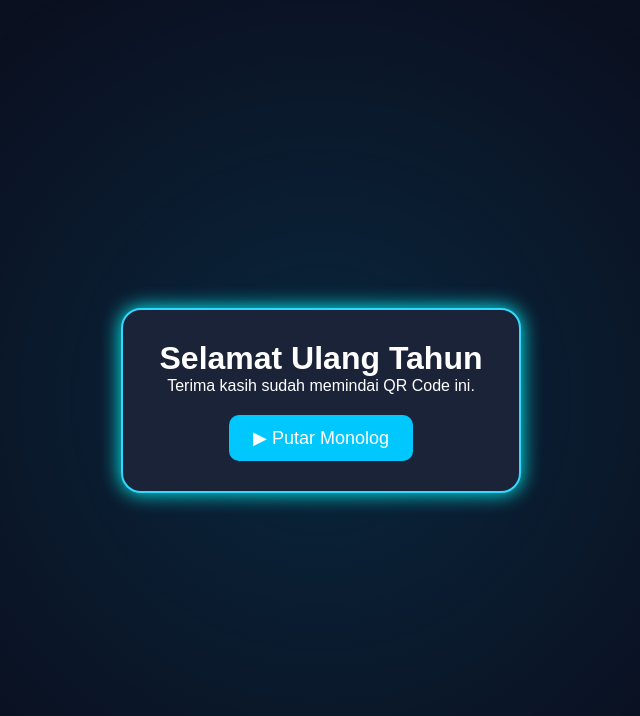
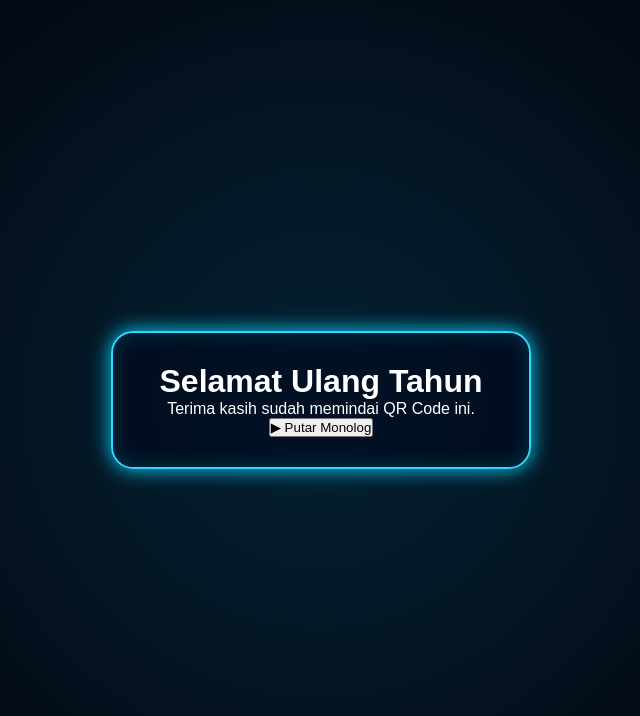
Before and after one commit to oscillatoria/Selamat-Ulang-Tahun, a plain HTML site: page Index.html in a window 1280 px wide. Shown: the whole page, without its empty margins (319-959 px from the left). Drawn offline with Linux system fonts and the light colour scheme.

Commit message:
Update Index.html

```diff
--- a/Index.html
+++ b/Index.html
@@ -6,37 +6,6 @@
 <title>Monolog SAO</title>
 
 <link rel="stylesheet" href="style.css">
-
-<style>
-body{
-    margin:0;
-    background:#0b1020;
-    color:white;
-    font-family:Arial,sans-serif;
-    display:flex;
-    justify-content:center;
-    align-items:center;
-    height:100vh;
-    text-align:center;
-}
-.card{
-    background:#1b2338;
-    padding:30px;
-    border-radius:20px;
-    width:90%;
-    max-width:400px;
-    box-shadow:0 0 20px cyan;
-}
-button{
-    margin-top:20px;
-    padding:12px 24px;
-    border:none;
-    border-radius:10px;
-    background:#00c8ff;
-    color:white;
-    font-size:18px;
-}
-</style>
 </head>
 
 <body>
```
